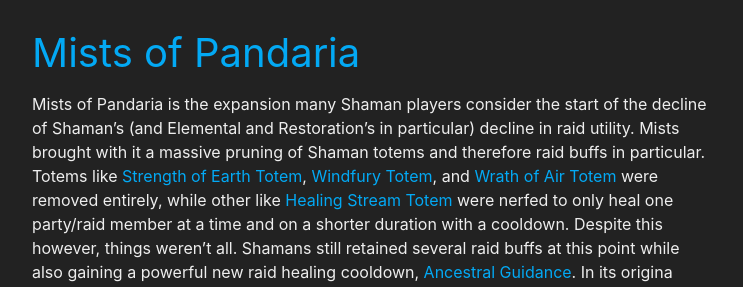
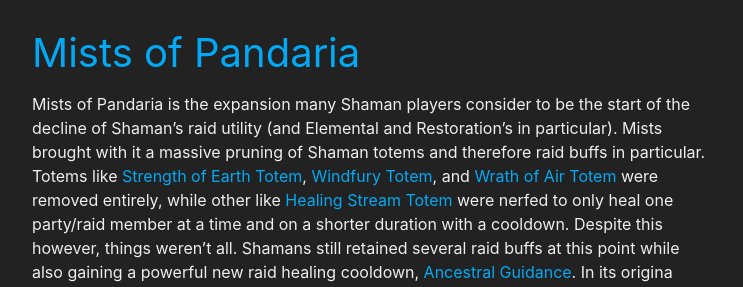
Before and after one commit to stormearthandlava/stormearthandlava.github.io, a Jekyll site: the page built from blog/_posts/2024-06-21-history-ele-raid-buffs.md, in a window 1280 px wide and 900 px high, scrolled down 6662 px. Shown: the part 166-453 px from the top of the window, without its empty margins (268-1011 px from the left). Built offline with Jekyll 4.4.1, drawn with Linux system fonts in a browser that asks for light colours; a script that is not in the unit is left out; some of the changed text lies outside the part shown.

Commit message:
Update 2024-06-21-history-ele-raid-buffs.md

```diff
--- a/blog/_posts/2024-06-21-history-ele-raid-buffs.md
+++ b/blog/_posts/2024-06-21-history-ele-raid-buffs.md
@@ -142,7 +142,7 @@
 [Glyph of Healing Stream Totem](https://www.wowhead.com/cata/item=41533/glyph-of-healing-stream-totem) | Added the effects of [Resistance Totem](https://www.wowhead.com/cata/spell=8184/elemental-resistance-totem) <br/> to [Healing Stream Totem](https://www.wowhead.com/cata/spell=5394/healing-stream-totem)
 
 # Mists of Pandaria
-Mists of Pandaria is the expansion many Shaman players consider the start of the decline of Shaman's (and Elemental and Restoration's in particular) decline in raid utility.
+Mists of Pandaria is the expansion many Shaman players consider to be the start of the decline of Shaman's raid utility (and Elemental and Restoration's in particular).
 Mists brought with it a massive pruning of Shaman totems and therefore raid buffs in particular.
 Totems like [Strength of Earth Totem](https://wowpedia.fandom.com/wiki/Strength_of_Earth_Totem), [Windfury Totem](https://wowpedia.fandom.com/wiki/Windfury_Totem), and [Wrath of Air Totem](https://wowpedia.fandom.com/wiki/Wrath_of_Air_Totem) were removed entirely, while other like [Healing Stream Totem](https://wowpedia.fandom.com/wiki/Healing_Stream_Totem) were nerfed to only heal one party/raid member at a time and on a shorter duration with a cooldown.
 Despite this however, things weren't all.
@@ -180,5 +180,6 @@
 The invasion of The Burning Legion brought about the great raid buff purge.
 I remember this decision being relatively popular at the time, as both players and Blizzard alike took a strong stance for "Bring the player, not the class/spec".
 Classic raid buffs like [Mark of the Wild](https://wowpedia.fandom.com/wiki/Mark_of_the_Wild), [Power Word: Fortitude](https://wowpedia.fandom.com/wiki/Power_Word:_Fortitude), [Commanding Shout](https://wowpedia.fandom.com/wiki/Commanding_Shout), etc. were either removed or reworked into cooldowns or effects that applied to only a few players at a time.
-[Skyfury Totem](https://wowpedia.fandom.com/wiki/Skyfury_Totem) was added as a PVP talent in legion, while melee players' beloved [Windfury Totem](https://wowpedia.fandom.com/wiki/Windfury_Totem) also made a return in Shadowlands.
+[Skyfury Totem](https://wowpedia.fandom.com/wiki/Skyfury_Totem) was added as an Elemental PVP talent in legion, while melee players' beloved [Windfury Totem](https://wowpedia.fandom.com/wiki/Windfury_Totem) also made a return in Shadowlands.
+In Battle for Azeroth several "raid buffs" began to trickle back, such as Monk's [Mystic Touch](https://wowpedia.fandom.com/wiki/Mystic_Touch) and Demon Hunter's [Chaos Brand](https://wowpedia.fandom.com/wiki/Chaos_Brand).
 But it wasn't until Dragonflight that raid buffs would come back in full force.
```
